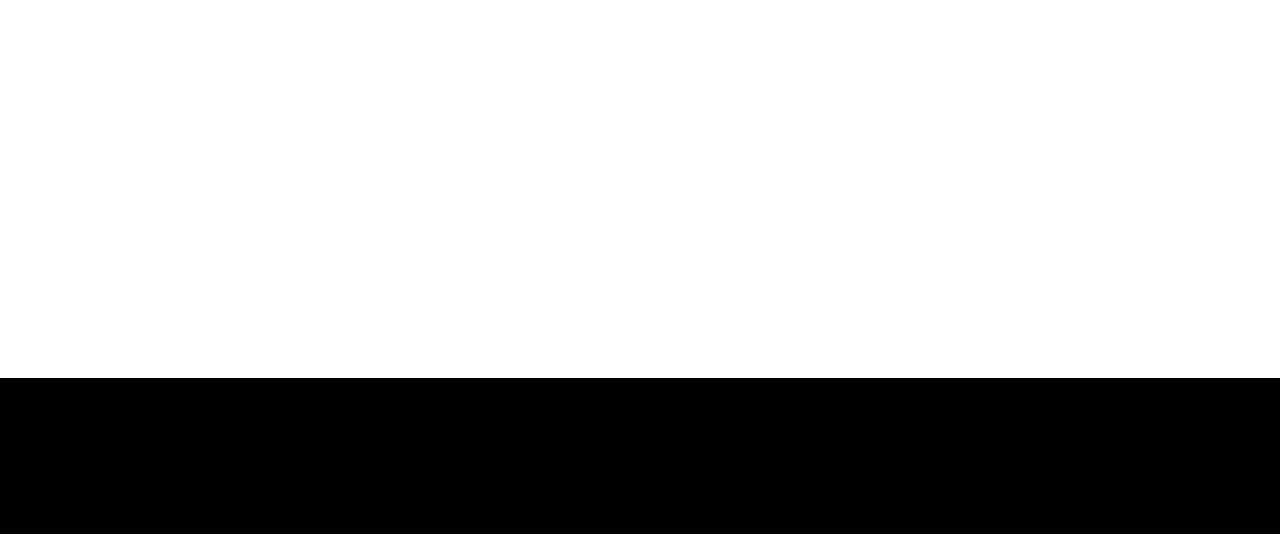
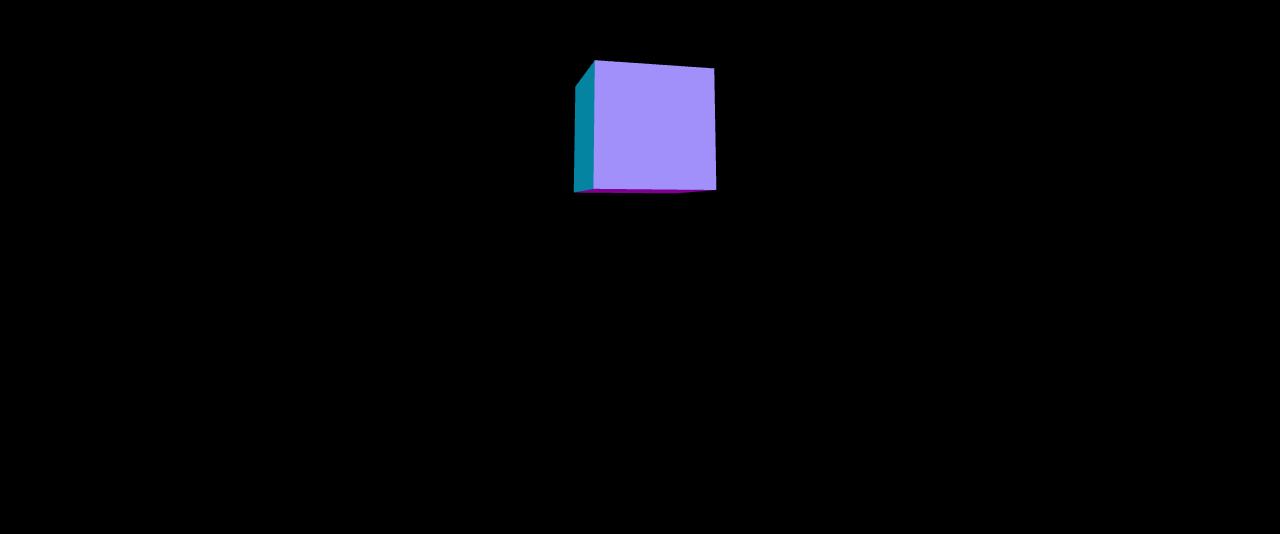
Before and after one commit to David-Sangojinmi/threejs, a plain HTML site: page index.html in a window 1280 px wide. Shown: the part 266-800 px from the top of the page. Drawn offline with nearby package versions, Linux system fonts and the light colour scheme.

Commit message:
Updated index page

```diff
--- a/index.html
+++ b/index.html
@@ -12,9 +12,7 @@
     </style>
   </head>
   <body>
-    <canvas>
-      <script src="https://threejsfundamentals.org/threejs/resources/threejs/r105/three.min.js"></script>
-      <script src="main.js"></script>
-    </canvas>
+    <script src="https://threejsfundamentals.org/threejs/resources/threejs/r105/three.min.js"></script>
+    <script src="main.js"></script>
   </body>
 </html>
```
